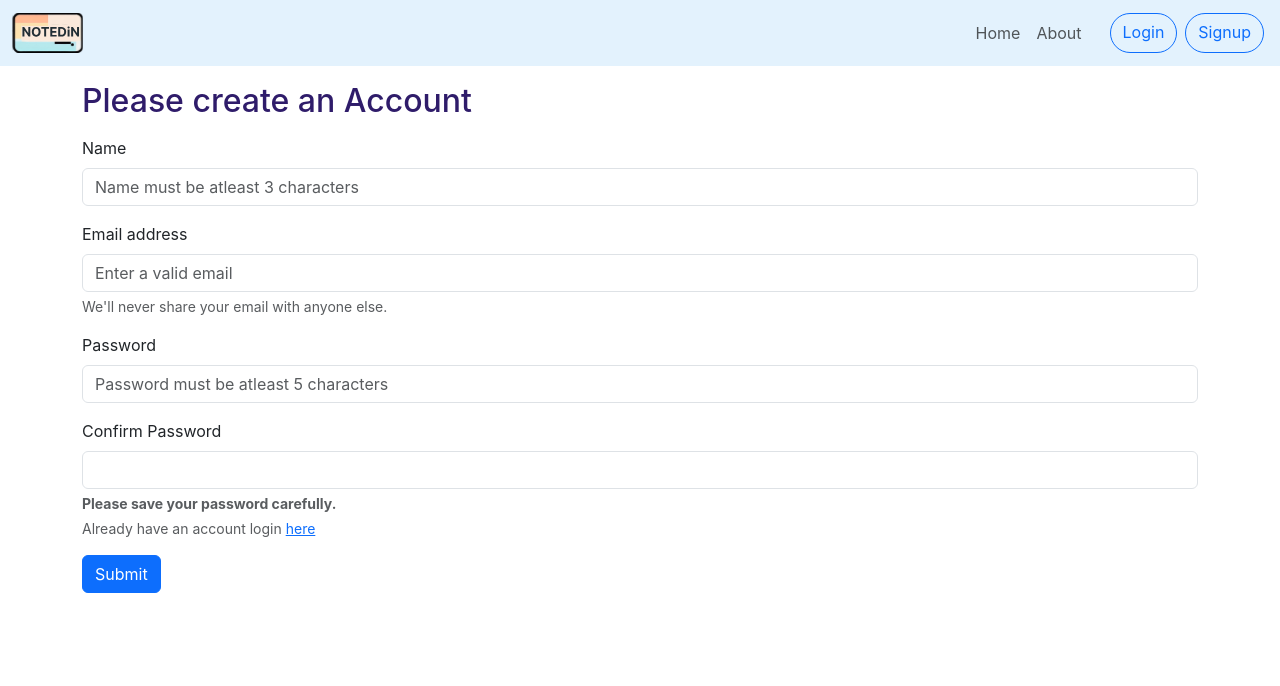
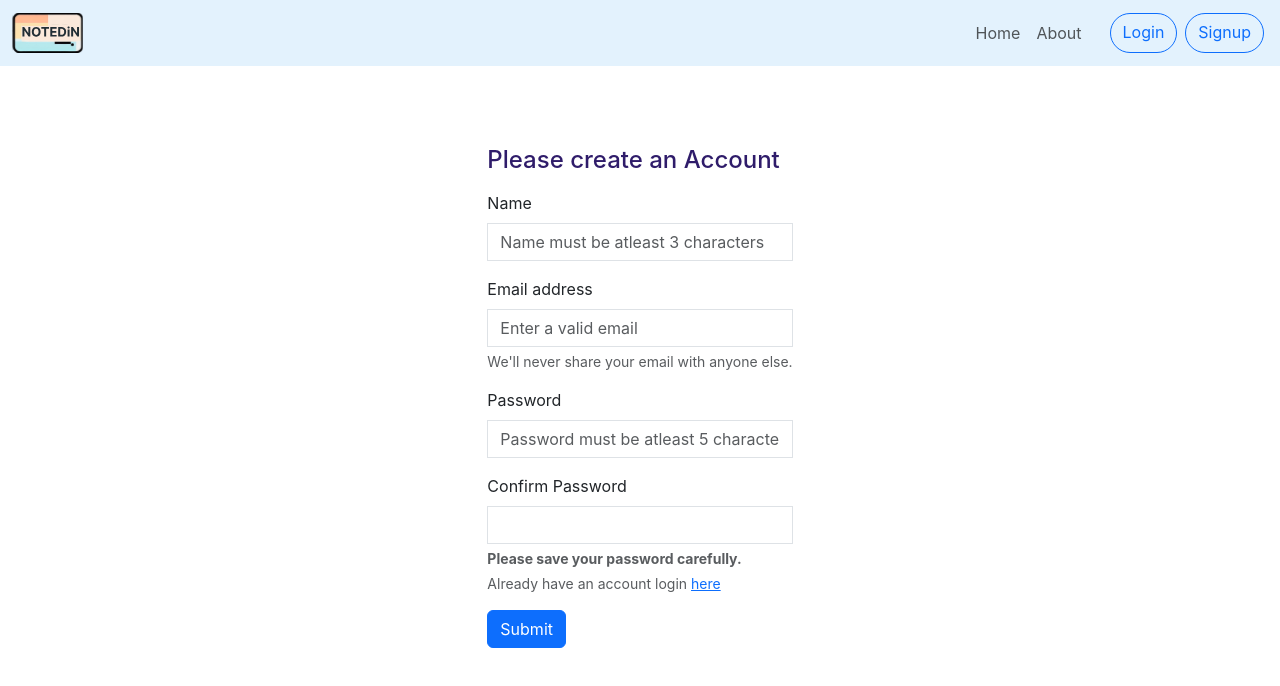
Before and after one commit to tezzv/inotebook, a React (Create React App) app in the folder client/: page /signup in a window 1280 px wide. Shown: the top 686 px of the page. Built offline with nearby package versions, Linux system fonts and the light colour scheme.

Commit message:
loginchange

```diff
--- a/client/src/components/Login.js
+++ b/client/src/components/Login.js
@@ -46,9 +46,10 @@ const Login = () => {
 
     return (
         <>
-            <div className={classes.anim1}>
+            <div className={classes.anim1 + ' authContainer'}>
+                <div className='authContainer1'>
                     <div>
-                    {!localStorage.getItem('token') && <h2 style={{ color: "#2F1C6A" }} className='my-3'>Please Login to Continue</h2>}
+                        {!localStorage.getItem('token') && <h4 style={{ color: "#2F1C6A" }} className='my-3'>Please Login to Continue</h4>}
                     </div>
                     <form onSubmit={submitHandler}>
                         <div className="mb-3">
@@ -64,6 +65,7 @@ const Login = () => {
                         <button type="submit" className="btn btn-primary">Submit</button>
                     </form>
                 </div>
+            </div>
         </>
     )
 }
--- a/client/src/components/Signup.js
+++ b/client/src/components/Signup.js
@@ -50,8 +50,9 @@ const Signup = () => {
 
   return (
     <>
-      <div className={classes.anim1}>
-        {!localStorage.getItem('token') && <h2 style={{ color: "#2F1C6A" }} className='my-3'>Please create an Account </h2>}
+      <div className={classes.anim1 + ' authContainer'}>
+        <div className='authContainer1'>
+          {!localStorage.getItem('token') && <h4 style={{ color: "#2F1C6A" }} className='my-3'>Please create an Account </h4>}
           <form onSubmit={submitHandler}>
             <div className="mb-3">
               <label htmlFor="name" className="form-label">Name</label>
@@ -75,6 +76,7 @@ const Signup = () => {
             <button type="submit" disabled={credentials.password !== credentials.cpassword} className="btn btn-primary">Submit</button>
           </form>
         </div>
+      </div>
     </>
   )
 }
--- a/client/src/index.css
+++ b/client/src/index.css
@@ -20,6 +20,24 @@ i {
   box-shadow: none;
 }
 
+.form-control {
+  border-radius: 0;
+}
+
+.authContainer{
+  display: flex;
+  justify-content: center;
+}
+.authContainer1{
+  max-width: 500px;
+  display: flex;
+  flex-direction: column;
+  justify-content: center;
+
+  margin-top: 4rem;
+  margin-bottom: 2rem;
+}
+
 @media only screen and (max-width: 990px) {
   .offcanvas {
     background: #076585;
@@ -30,24 +48,30 @@ i {
     /* W3C, IE 10+/ Edge, Firefox 16+, Chrome 26+, Opera 12+, Safari 7+ */
   }
 
-  .auth-btns{
+  .auth-btns {
     margin-top: 2rem;
     justify-content: center;
   }
 
-  .nav-list1{
+  .nav-list1 {
     align-items: center;
   }
 
-  .offcanvas-body1 .navbar-nav .nav-link.active{
+  .offcanvas-body1 .navbar-nav .nav-link.active {
     color: #0657d2;
+  }
+
+  .authContainer1{
+    margin-top: 2rem;
+    margin-bottom: 2rem;
   }
 }
 
-@media only screen and (max-width: 260px){
-  .auth-btns{
+@media only screen and (max-width: 260px) {
+  .auth-btns {
     margin-top: .5rem;
     flex-direction: column;
     gap: .5rem;
   }
+
 }
```
Lines whose indentation alone changed are shown as unchanged.
